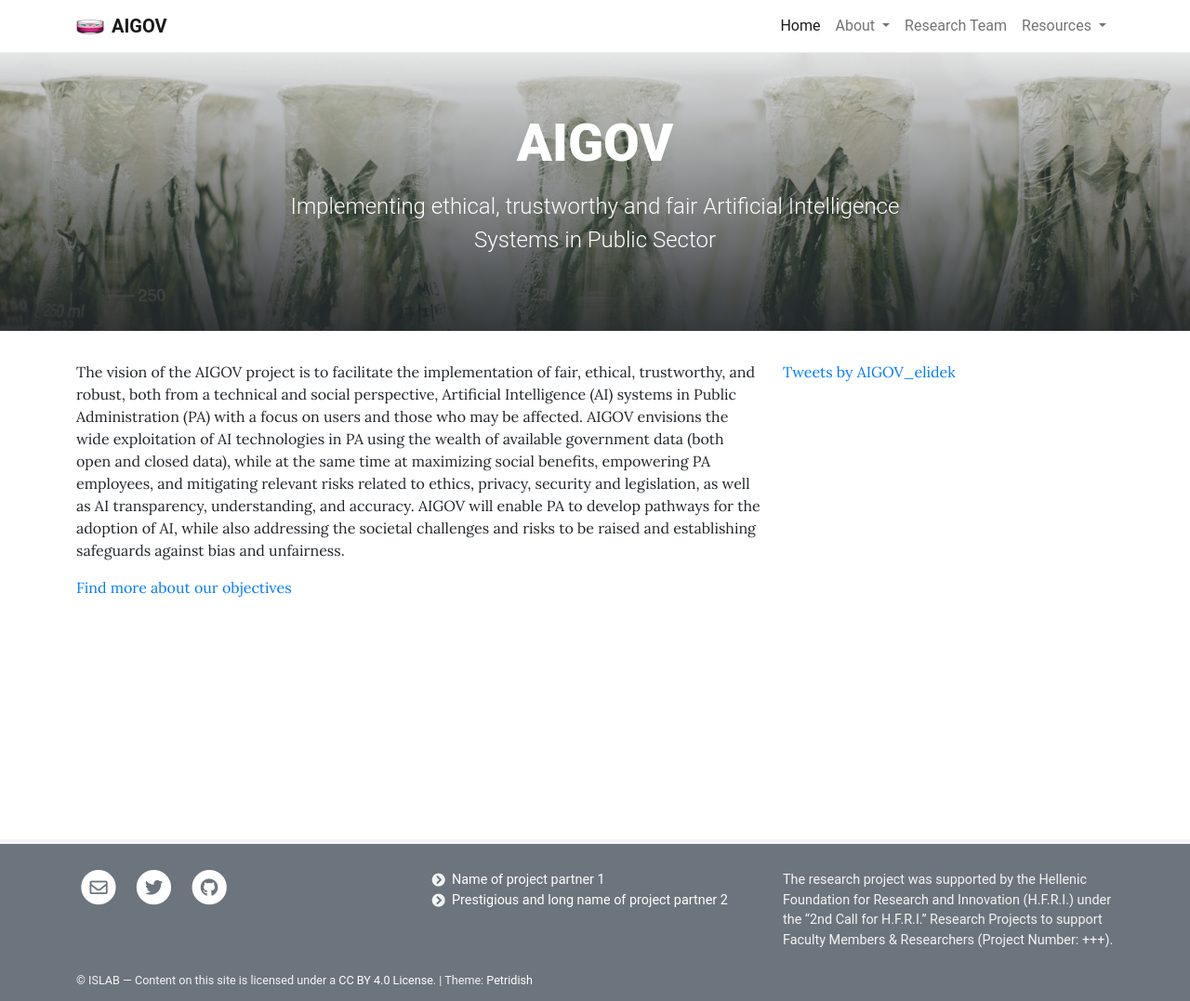
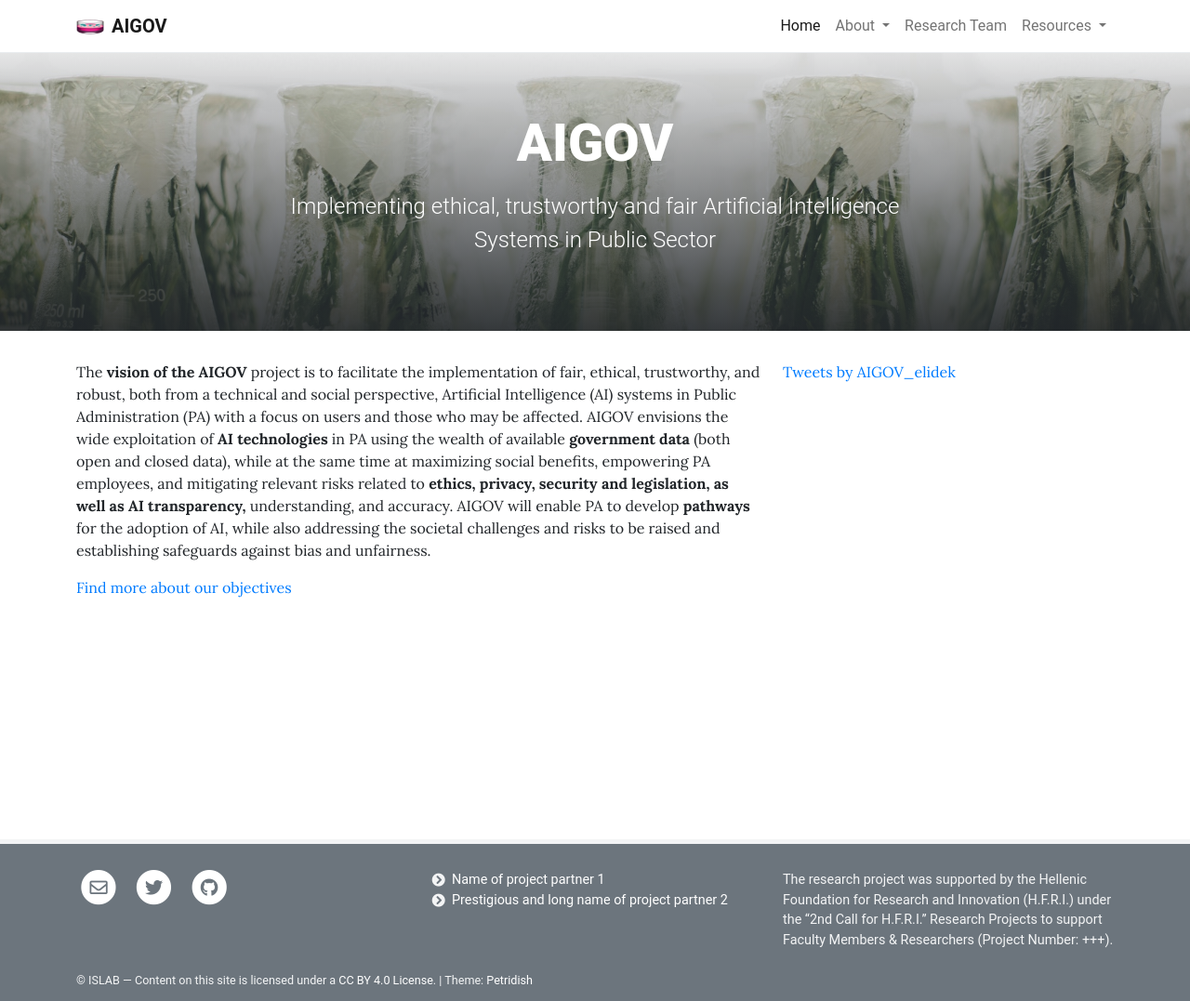
Before and after one commit to AIGOV-elidek/aigov-elidek.github.io, a Jekyll site: the page built from pages/home.md, in a window 1280 px wide. Shown: the whole page at 93% size. Built offline with Jekyll 4.4.1, drawn with Linux system fonts in a browser that asks for light colours; comment, search, counter and statistics services are not loaded.

```diff
--- a/pages/home.md
+++ b/pages/home.md
@@ -6,6 +6,6 @@ background: /assets/theme/images/chuttersnap-146799-unsplash.jpg
 permalink: /
 ---
 
-The vision of the AIGOV project is to facilitate the implementation of fair, ethical, trustworthy, and robust, both from a technical and social perspective, Artificial Intelligence (AI) systems in Public Administration (PA) with a focus on users and those who may be affected. AIGOV envisions the wide exploitation of AI technologies in PA using the wealth of available government data (both open and closed data), while at the same time at maximizing social benefits, empowering PA employees, and mitigating relevant risks related to ethics, privacy, security and legislation, as well as AI transparency, understanding, and accuracy. AIGOV will enable PA to develop pathways for the adoption of AI, while also addressing the societal challenges and risks to be raised and establishing safeguards against bias and unfairness.
+The **vision of the AIGOV** project is to facilitate the implementation of fair, ethical, trustworthy, and robust, both from a technical and social perspective, Artificial Intelligence (AI) systems in Public Administration (PA) with a focus on users and those who may be affected. AIGOV envisions the wide exploitation of **AI technologies** in PA using the wealth of available **government data** (both open and closed data), while at the same time at maximizing social benefits, empowering PA employees, and mitigating relevant risks related to **ethics, privacy, security and legislation, as well as AI transparency,** understanding, and accuracy. AIGOV will enable PA to develop **pathways** for the adoption of AI, while also addressing the societal challenges and risks to be raised and establishing safeguards against bias and unfairness.
 
 [Find more about our objectives]({{ '/goals/' | relative_url }})
```
